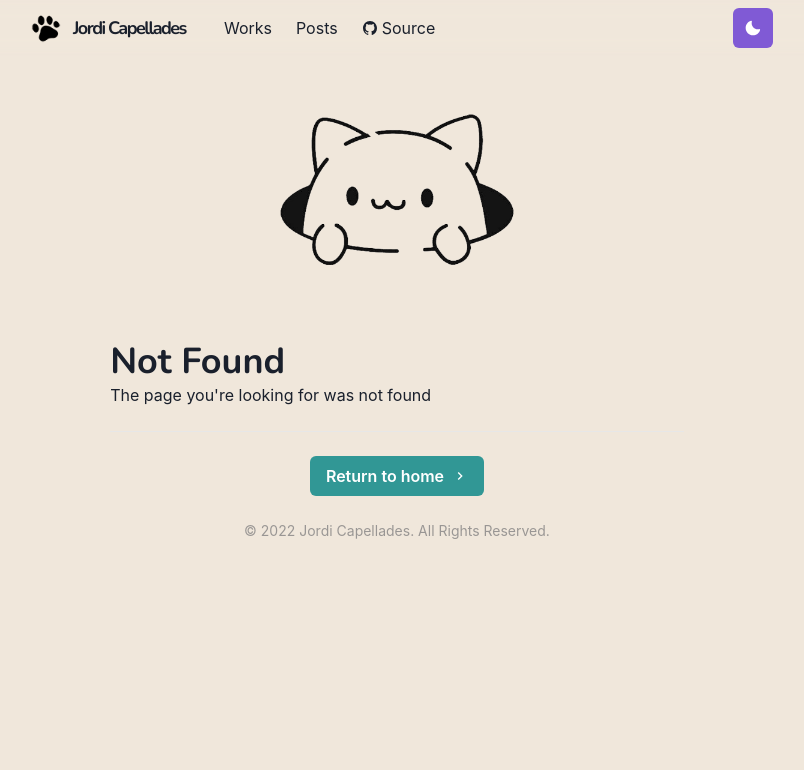
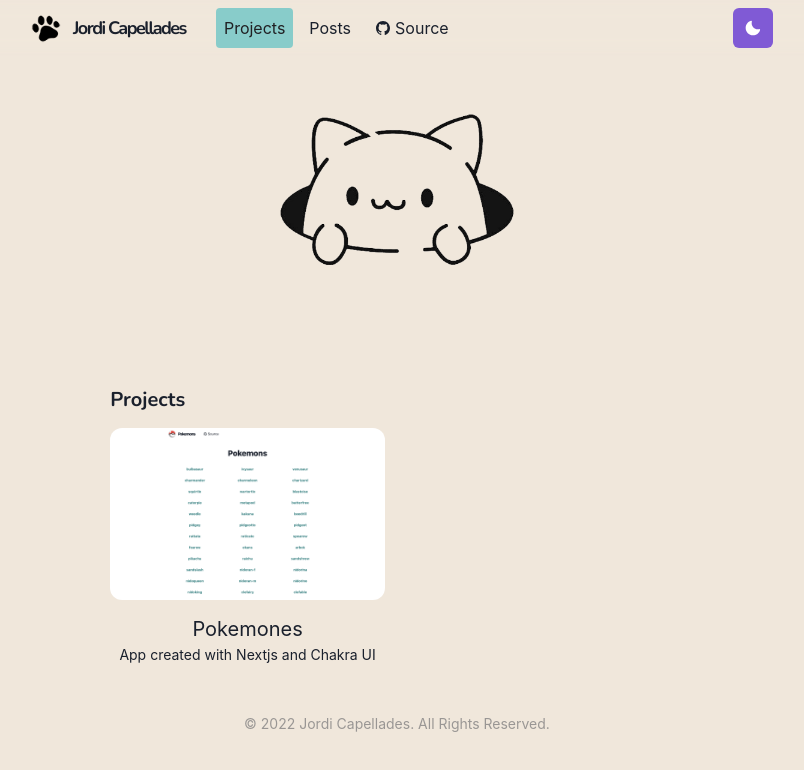
Before and after one commit to jordicapedo/jordidev-homepage, a Next.js app: page /projects in a window 1280 px wide. Before the commit this address had no page. Shown: the top 770 px of the page, without its empty margins (243-1047 px from the left). Built offline with nearby package versions, Linux system fonts and the light colour scheme.

Commit message:
change works for projects and add one

```diff
--- a/components/grid-item.js
+++ b/components/grid-item.js
@@ -1,4 +1,46 @@
+import NextLink from 'next/link'
+import Image from 'next/image'
+import { Box, Text, LinkBox, LinkOverlay } from '@chakra-ui/react'
 import { Global } from '@emotion/react'
+
+export const GridItem = ({ children, href, title, thumbnail }) => (
+  <Box w="100%" textAlign="center">
+    <LinkBox cursor="pointer">
+      <Image
+        src={thumbnail}
+        alt={title}
+        className="grid-item-thumbnail"
+        placeholder="blur"
+        loading="lazy"
+      />
+      <LinkOverlay href={href} target="_blank">
+        <Text mt={2}>{title}</Text>
+      </LinkOverlay>
+      <Text fontSize={14}>{children}</Text>
+    </LinkBox>
+  </Box>
+)
+
+export const WorkGridItem = ({ children, id, title, url, thumbnail }) => (
+  <Box w="100%" textAlign="center">
+    <NextLink href={`${url}`} scroll={false} isExternal="true">
+      <LinkBox cursor="pointer">
+        <Image
+          src={thumbnail}
+          alt={title}
+          className="grid-item-thumbnail"
+          placeholder="blur"
+        />
+        <LinkOverlay href={`/works/${id}`}>
+          <Text mt={2} fontSize={20}>
+            {title}
+          </Text>
+        </LinkOverlay>
+        <Text fontSize={14}>{children}</Text>
+      </LinkBox>
+    </NextLink>
+  </Box>
+)
 
 export const GridItemStyle = () => (
   <Global
--- a/components/navbar.js
+++ b/components/navbar.js
@@ -69,8 +69,8 @@ const Navbar = (props) => {
           flexGrow={1}
           mt={{ base: 4, md: 0 }}
         >
-          <LinkItem href="/works" path={path}>
-            Works
+          <LinkItem href="/projects" path={path}>
+            Projects
           </LinkItem>
           <LinkItem href="/posts" path={path}>
             Posts
@@ -101,8 +101,8 @@ const Navbar = (props) => {
                 <NextLink href="/" passHref>
                   <MenuItem as={Link}>Home</MenuItem>
                 </NextLink>
-                <NextLink href="/works" passHref>
-                  <MenuItem as={Link}>Works</MenuItem>
+                <NextLink href="/projects" passHref>
+                  <MenuItem as={Link}>Projects</MenuItem>
                 </NextLink>
                 <NextLink href="/posts" passHref>
                   <MenuItem as={Link}>Posts</MenuItem>
--- /dev/null
+++ b/pages/projects.js
@@ -0,0 +1,33 @@
+import { Container, Heading, SimpleGrid } from '@chakra-ui/react'
+import Section from '../components/section'
+import Layout from '../components/layouts/article'
+import { WorkGridItem } from '../components/grid-item'
+import thumbPokemones from '../public/images/works/pokemones_eyecatch.png'
+
+const Works = () => {
+  return (
+    <Layout>
+      <Container mt={12}>
+        <Section>
+          <Heading as="h3" fontSize={20} mb={4}>
+            Projects
+          </Heading>
+          <SimpleGrid columns={[1, 1, 2]} gap={6}>
+            <Section>
+              <WorkGridItem
+                id="pokemones"
+                title="Pokemones"
+                url="https://pokemonesdex.vercel.app/"
+                thumbnail={thumbPokemones}
+              >
+                App created with Nextjs and Chakra UI
+              </WorkGridItem>
+            </Section>
+          </SimpleGrid>
+        </Section>
+      </Container>
+    </Layout>
+  )
+}
+
+export default Works
```
Also changed, not shown: pages/works.js (deleted, +0 -30 lines), public/images/works/pokemones_eyecatch.png (added).
